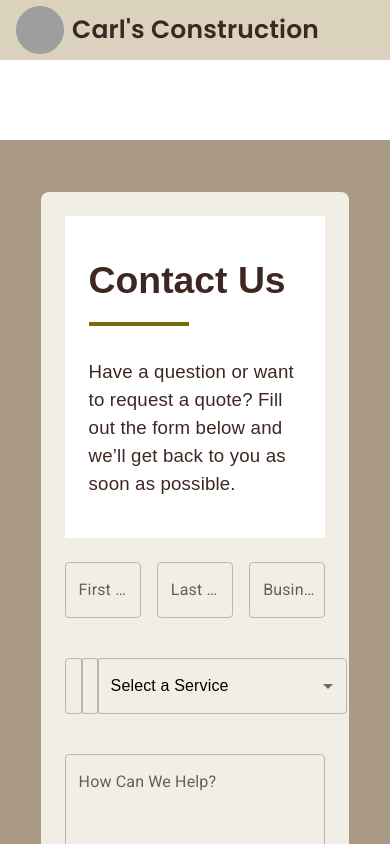
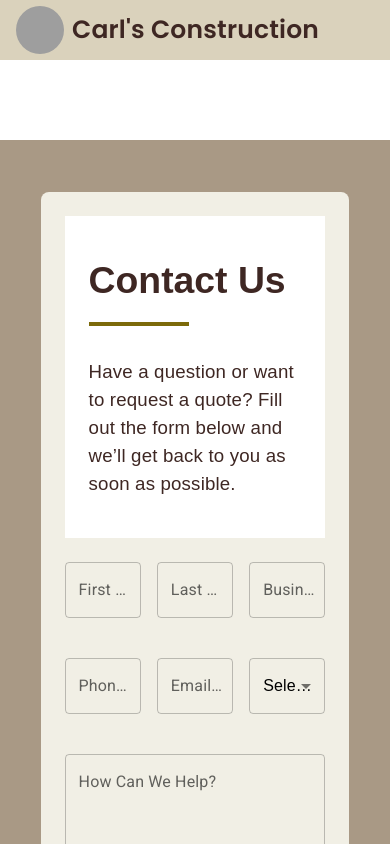
Before and after one commit to Reese-Software-Development-Consulting/pioneer-one, a React (Create React App) app in the folder frontend/: page /contact in a window 390 px wide. Shown: the top 844 px of the page. Built offline with nearby package versions, Linux system fonts and the light colour scheme; grey boxes are pictures that could not be loaded; some icons are missing; a web font is replaced by a local one.

Commit message:
Implemented mobile responsiveness
Implemented mobile responsiveness on structural components

```diff
--- a/frontend/src/components/structure/BodyCard.jsx
+++ b/frontend/src/components/structure/BodyCard.jsx
@@ -1,5 +1,3 @@
-//Component that allows you to easily create and customize a card with an image, text, and button, or all
-
 import { Card, CardContent, Box } from '@mui/material';
 import CustomImage from '../images/CustomImage';
 import CustomText from '../text/CustomText';
@@ -43,7 +41,7 @@ const BodyCard = ({
   titleTextFont,
   titleBold,
   titleColor,
-  titleTextSpacing = '1rem', // spacing between title and paragraph
+  titleTextSpacing = '1rem',
 
   // Paragraph text props
   textText,
@@ -64,6 +62,10 @@ const BodyCard = ({
   // Layout positioning
   ImagePosition = ImagePositionEnum.CENTER,
 }) => {
+  // ------------------------------
+  // COMPONENTS
+  // ------------------------------
+
   const imageComponent = (
     <CustomImage
       src={imageSrc}
@@ -128,48 +130,76 @@ const BodyCard = ({
     </Box>
   ) : null;
 
-  let contentLayout;
+  // ------------------------------
+  // LAYOUT HANDLING
+  // ------------------------------
 
-  if (ImagePosition === ImagePositionEnum.CENTER) {
-    contentLayout = (
-      <>
+  const verticalLayout = (
+    <Box sx={{ display: 'flex', flexDirection: 'column', gap: 2 }}>
       {imageComponent}
       {titleComponent}
       {textComponent}
       {buttonComponent}
-      </>
+    </Box>
   );
- // LEFT image layout
-} else if (ImagePosition === ImagePositionEnum.LEFT) {
-  contentLayout = (
-    <Box sx={{ display: 'flex', flexDirection: 'row', flexWrap: 'wrap', gap: 2 }}>
-      <Box sx={{ flex: '0 0 auto', maxWidth: imageMaxWidth || '40%' }}>
+
+  const horizontalLayout = (reverse = false) => (
+    <Box
+      sx={{
+        display: 'flex',
+        flexDirection: reverse ? 'row-reverse' : 'row',
+        flexWrap: 'wrap',
+        gap: 3,
+        alignItems: 'center',
+        justifyContent: 'center', // ✅ centers horizontally in the card
+        width: '100%',            // ✅ ensures container spans full card width
+        boxSizing: 'border-box',
+      }}
+    >
+      {/* IMAGE COLUMN */}
+      <Box
+        sx={{
+          flex: { xs: '1 1 100%', md: '0 0 40%' },
+          maxWidth: { xs: '100%', md: '40%' },
+          minWidth: 0,
+        }}
+      >
         {imageComponent}
       </Box>
-      <Box sx={{ flex: '1 1 0%', display: 'flex', flexDirection: 'column' }}>
+
+      {/* CONTENT COLUMN */}
+      <Box
+        sx={{
+          flex: { xs: '1 1 100%', md: '1 1 60%' },
+          maxWidth: { xs: '100%', md: '60%' },
+          minWidth: 0,
+          display: 'flex',
+          flexDirection: 'column',
+        }}
+      >
         {titleComponent}
         {textComponent}
         {buttonComponent}
       </Box>
     </Box>
   );
+
+  let contentLayout;
+
+  switch (ImagePosition) {
+    case ImagePositionEnum.LEFT:
+      contentLayout = horizontalLayout(false);
+      break;
+    case ImagePositionEnum.RIGHT:
+      contentLayout = horizontalLayout(true);
+      break;
+    default:
+      contentLayout = verticalLayout;
   }
 
-// RIGHT image layout
-else if (ImagePosition === ImagePositionEnum.RIGHT) {
-  contentLayout = (
-    <Box sx={{ display: 'flex', flexDirection: 'row-reverse', flexWrap: 'wrap', gap: 2 }}>
-      <Box sx={{ flex: '0 0 auto', maxWidth: imageMaxWidth || '40%' }}>
-        {imageComponent}
-      </Box>
-      <Box sx={{ flex: '1 1 0%', display: 'flex', flexDirection: 'column' }}>
-        {titleComponent}
-        {textComponent}
-        {buttonComponent}
-      </Box>
-    </Box>
-  );
-}
+  // ------------------------------
+  // RETURN
+  // ------------------------------
 
   return (
     <Card
@@ -177,11 +207,12 @@ else if (ImagePosition === ImagePositionEnum.RIGHT) {
         width: CardWidth,
         height: CardHeight,
         background: CardBackground,
-        padding: 2,
+        padding: 3,
         borderRadius: '16px',
+        overflow: 'hidden',
       }}
     >
-      <CardContent>{contentLayout}</CardContent>
+      <CardContent sx={{ padding: 0 }}>{contentLayout}</CardContent>
     </Card>
   );
 };
--- a/frontend/src/components/structure/Container.jsx
+++ b/frontend/src/components/structure/Container.jsx
@@ -1,5 +1,3 @@
-//Component used for grouping and aligning multiple items horizontally or vertically
-
 import React from "react";
 import PropTypes from "prop-types";
 import Orientation from "../../enums/Orientation";
@@ -11,33 +9,24 @@ const Container = ({
   orientation = Orientation.HORIZONTAL,
   position = PositionEnum.LEFT,
   withinSpace = false,
-  gap = "1rem",        // spacing between children
-  padding = "0",       // now treated as *vertical-only* padding
+  gap = "1rem",
+  padding = "0",
   style,
   children,
   ...rest
 }) => {
   const items = React.Children.toArray(children);
-  const isHorizontal = orientation === Orientation.HORIZONTAL;
 
-  // Group alignment
+  const isMobile = typeof window !== "undefined"
+    ? window.matchMedia("(max-width: 900px)").matches
+    : false;
+
+  const isHorizontal = orientation === Orientation.HORIZONTAL && !isMobile;
+  const flexDirection = isHorizontal ? "row" : "column";
+
+  // Desktop behavior: horizontal or vertical layout
   let justifyContent = "flex-start";
-  let alignItems = "stretch";
-
-  if (isHorizontal) {
-    if (position === PositionEnum.CENTER) justifyContent = "center";
-    if (position === PositionEnum.RIGHT) justifyContent = "flex-end";
-    if (position === PositionEnum.LEFT) justifyContent = "flex-start";
-  } else {
-    if (position === PositionEnum.CENTER) justifyContent = "center";
-    if (position === PositionEnum.RIGHT) alignItems = "flex-end";
-    if (position === PositionEnum.LEFT) alignItems = "flex-start";
-  }
-
-  // Child-level alignment
-  let childJustify = "flex-start";
-  if (position === PositionEnum.CENTER) childJustify = "center";
-  if (position === PositionEnum.RIGHT) childJustify = "flex-end";
+  let alignItems = "flex-start";
 
   const paddingY = toUnit(padding);
 
@@ -45,39 +34,39 @@ const Container = ({
     <div
       style={{
         display: "flex",
-        flexDirection: isHorizontal ? "row" : "column",
-        justifyContent: withinSpace && isHorizontal ? "stretch" : justifyContent,
-        alignItems: withinSpace && isHorizontal ? "stretch" : alignItems,
+        flexDirection,
+        justifyContent,
+        alignItems,
         gap,
-        // vertical-only padding:
         paddingTop: paddingY,
         paddingBottom: paddingY,
         paddingLeft: 0,
         paddingRight: 0,
         boxSizing: "border-box",
         width: "100%",
+        maxWidth: "100%",
+        overflow: "hidden",
         ...style,
       }}
       {...rest}
     >
-      {items.map((child, i) =>
-        withinSpace && isHorizontal ? (
-          <div
-            key={i}
-            style={{
-              display: "flex",
-              justifyContent: childJustify,
-              alignItems: "center",
-              flex: 1,
-              minWidth: 0,
-            }}
-          >
+      {items.map((child, i) => {
+        const childStyle = {
+          display: "flex",
+          flexDirection: "column",
+          flex: "0 1 auto",       // let child size naturally
+          maxWidth: "100%",
+          minWidth: 0,
+          overflow: "visible",
+          boxSizing: "border-box",
+        };
+
+        return (
+          <div key={i} style={childStyle}>
             {child}
           </div>
-        ) : (
-          <React.Fragment key={i}>{child}</React.Fragment>
-        )
-      )}
+        );
+      })}
     </div>
   );
 };
@@ -87,7 +76,7 @@ Container.propTypes = {
   position: PropTypes.oneOf(Object.values(PositionEnum)),
   withinSpace: PropTypes.bool,
   gap: PropTypes.oneOfType([PropTypes.string, PropTypes.number]),
-  padding: PropTypes.oneOfType([PropTypes.string, PropTypes.number]), // vertical-only
+  padding: PropTypes.oneOfType([PropTypes.string, PropTypes.number]),
   style: PropTypes.object,
   children: PropTypes.node,
 };
--- a/frontend/src/components/text/Dropdown.jsx
+++ b/frontend/src/components/text/Dropdown.jsx
@@ -1,5 +1,4 @@
-//Dropdown Component
-
+// Dropdown Component
 import React from 'react';
 import {
   Box,
@@ -17,22 +16,21 @@ const CustomDropdown = ({
   font = 'Arial',
   bold = false,
   height = '40px',
-  width = '300px',
+  width = '100%',   // default 100% so parent controls sizing
   color = 'black',
   error = false,
   errorMessage = '',
   value,
   onChange,
   onBlur,
+  sx = {},
 }) => {
   return (
-    <Box>
+    <Box sx={{ width, ...sx, boxSizing: 'border-box' }}>
       <FormControl
         fullWidth
         error={error}
-        sx={{
-          width,
-        }}
+        sx={{ width: '100%' }}
       >
         <InputLabel
           sx={{
@@ -50,6 +48,7 @@ const CustomDropdown = ({
           onChange={onChange}
           onBlur={onBlur}
           label={label}
+          fullWidth
           sx={{
             fontSize,
             fontFamily: font,
--- a/frontend/src/components/text/ParagraphSection.jsx
+++ b/frontend/src/components/text/ParagraphSection.jsx
@@ -1,4 +1,4 @@
-//Paragraph Section
+// ParagraphSection.js
 
 import { Box, Typography, Button, Divider } from '@mui/material';
 
@@ -42,15 +42,17 @@ const ParagraphSection = ({
   return (
     <Box
       sx={{
-        height,
+        height: 'auto',        // always auto so text can expand
         width,
         backgroundColor,
         padding: '24px',
         display: 'flex',
         flexDirection: 'column',
         alignItems: alignment,
+        boxSizing: 'border-box',
       }}
     >
+      {/* Title */}
       <Typography
         variant="h5"
         component="h2"
@@ -61,11 +63,14 @@ const ParagraphSection = ({
           fontWeight: titleTextBold ? 'bold' : 'normal',
           padding: titlePadding,
           textAlign: justifyContent,
+          whiteSpace: 'normal',   // allow wrapping
+          wordBreak: 'break-word',
         }}
       >
         {titleText}
       </Typography>
 
+      {/* Divider */}
       <Divider
         sx={{
           width: dividerWidth,
@@ -76,6 +81,7 @@ const ParagraphSection = ({
         }}
       />
 
+      {/* Paragraph */}
       <Typography
         sx={{
           fontFamily: paragraphTextFont,
@@ -84,11 +90,15 @@ const ParagraphSection = ({
           padding: paragraphPadding,
           textAlign: justifyContent,
           maxWidth: '700px',
+          whiteSpace: 'normal',     // allow text to wrap
+          overflow: 'visible',      // ensure text is not cut
+          wordBreak: 'break-word',  // break long words if needed
         }}
       >
         {paragraphText}
       </Typography>
 
+      {/* Button */}
       {showButton && (
         <Button
           variant="contained"
```
Lines whose indentation alone changed are shown as unchanged.
